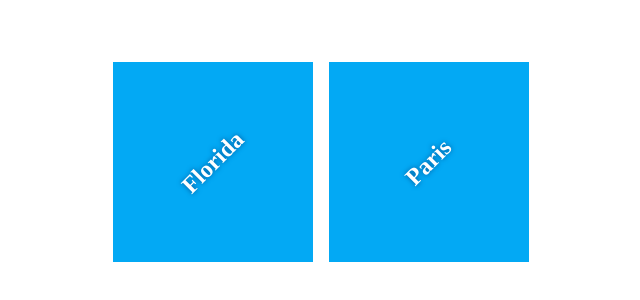
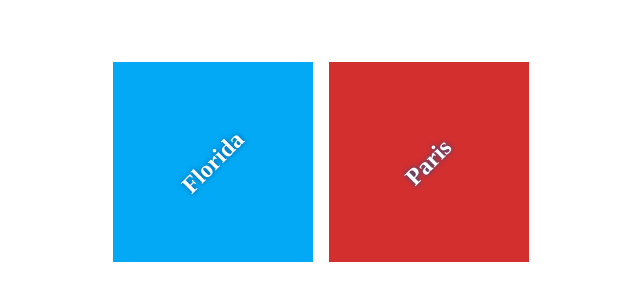
Before and after one commit to AndreyL87/my-travel-plans, a plain HTML site: page index.html in a window 1280 px wide. Shown: the part 238-538 px from the top of the page, without its empty margins (319-959 px from the left). Drawn offline with Linux system fonts and the light colour scheme.

Commit message:
добавил в app.css #paris

```diff
--- a/app.css
+++ b/app.css
@@ -49,3 +49,7 @@ h2 {
 #florida {
     background-color: #03a9f4;
 }
+
+#paris {
+    background-color: #d32f2f;
+}
```
